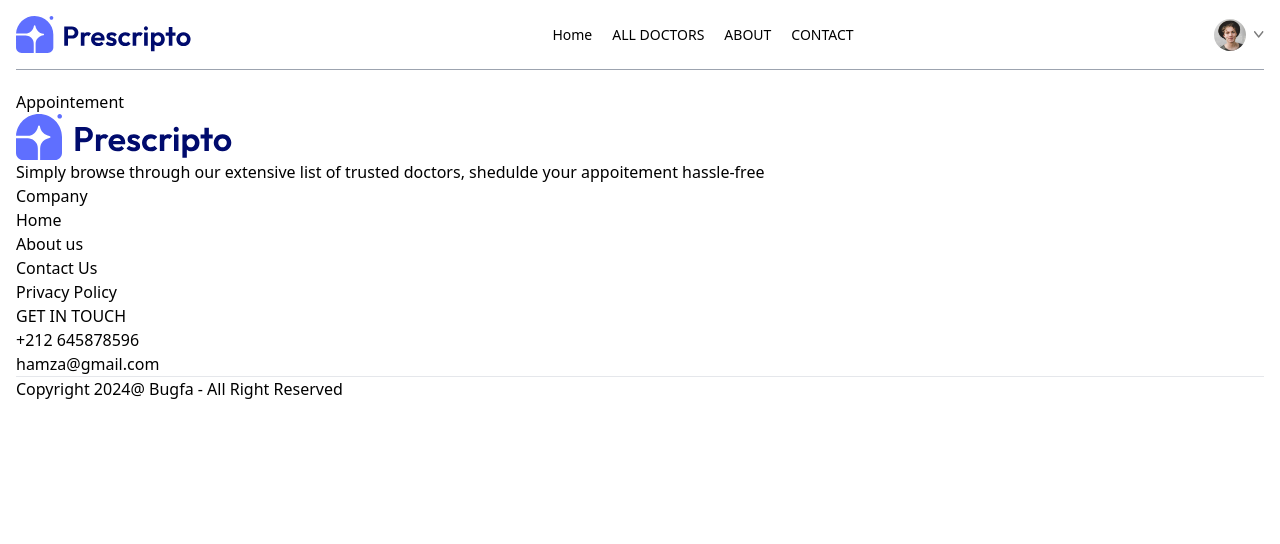
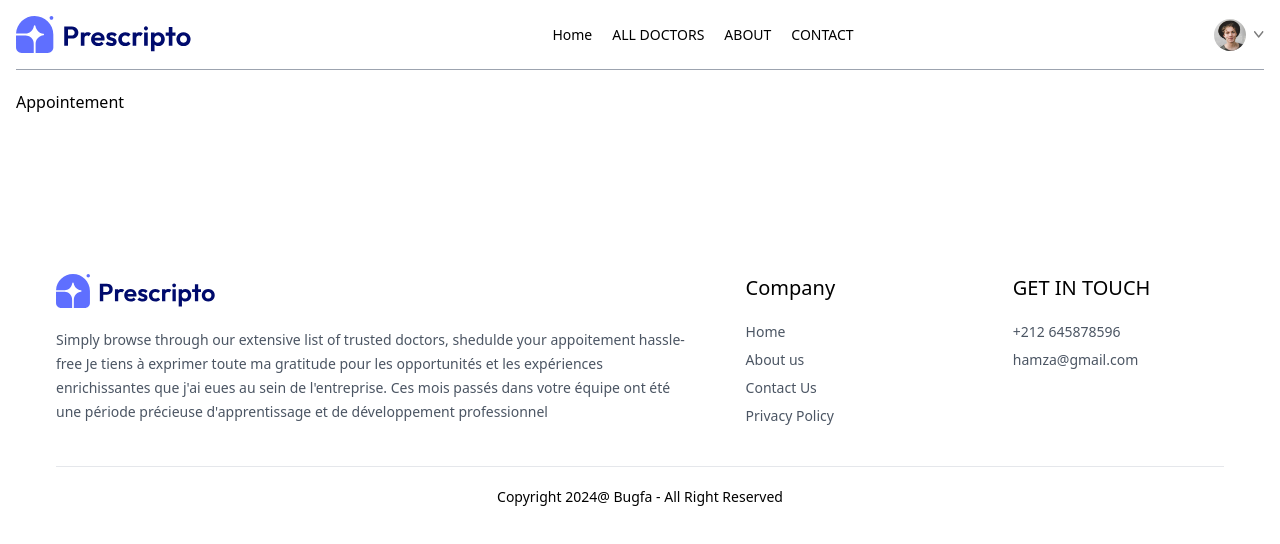
Before and after one commit to hamzarahmoun/doctor-appointement, a React (Vite) app in the folder frontend/: page /my-appointement/1 in a window 1280 px wide. Shown: the top 544 px of the page. Built offline with nearby package versions, Linux system fonts and the light colour scheme.

Commit message:
footer css

```diff
--- a/frontend/src/components/Footer.jsx
+++ b/frontend/src/components/Footer.jsx
@@ -3,22 +3,24 @@
 
 const Footer = () => {
   return (
-    <div>
-        <div>
+    <div className='md:mx-10'>
+        <div className='flex flex-col sm:grid grid-cols-[3fr_1fr_1fr] gap-14 my-10 mt-40 text-sm'>
             {/*........ left side .......*/}
 
             <div>
-                <img src={assets.logo} alt="" />
-                <p>Simply browse through our extensive list of trusted doctors,
-                shedulde your appoitement hassle-free</p>
+                <img className='mb-5 w-40' src={assets.logo} alt="" />
+                <p className='w-full md:2/3 text-gray-600 leading-6'>Simply browse through our extensive list of trusted doctors,
+                shedulde your appoitement hassle-free Je tiens à exprimer toute ma gratitude pour les opportunités et les expériences enrichissantes
+                que j'ai eues au sein de l'entreprise. Ces mois passés dans votre équipe ont été
+                une période précieuse d'apprentissage et de développement professionnel</p>
 
             </div>
 
              {/*........ center side .......*/}
 
             <div>
-                <p>Company</p>
-                <ul>
+                <p className='text-xl font-medium mb-5 '>Company</p>
+                <ul className='flex flex-col gap-2 text-gray-600'>
                     <li>Home</li>
                     <li>About us</li>
                     <li>Contact Us</li>
@@ -28,8 +30,8 @@
              {/*........ right side .......*/}
 
             <div>
-                <p>GET IN TOUCH</p>
-                <ul>
+                <p className='text-xl font-medium mb-5 ' >GET IN TOUCH</p>
+                <ul className='flex flex-col gap-2 text-gray-600'>
                     <li>+212 645878596</li>
                     <li>hamza@gmail.com</li>
                 </ul>
@@ -40,7 +42,7 @@
 
         <div>
             <hr />
-            <p>Copyright 2024@ Bugfa - All Right Reserved </p>
+            <p className='py-5 text-sm text-center' >Copyright 2024@ Bugfa - All Right Reserved </p>
 
         </div>
 
```
